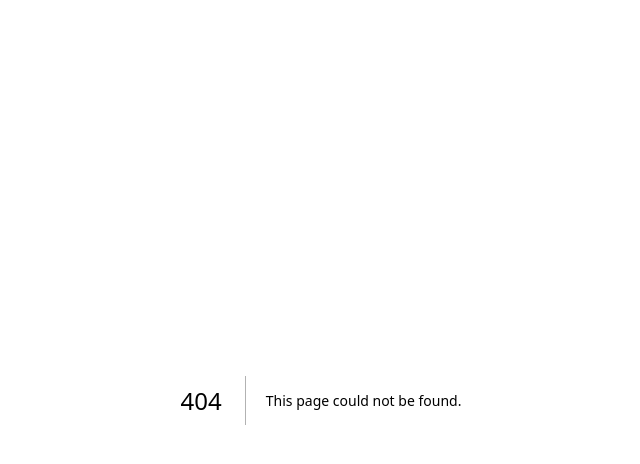
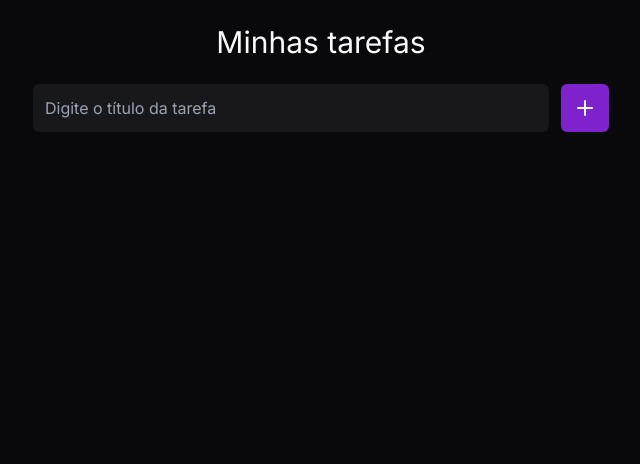
Before and after one commit to KaianDev/jest-next, a Next.js app: page /todos in a window 1280 px wide. Before the commit this address had no page. Shown: the top 464 px of the page, without its empty margins (319-959 px from the left). Built offline with nearby package versions, Linux system fonts and the light colour scheme.

Commit message:
feat: add Todos components

```diff
--- /dev/null
+++ b/app/components/todos.tsx
@@ -0,0 +1,95 @@
+"use client"
+
+import { FormEvent, useState } from "react"
+import { PlusIcon, TrashIcon } from "lucide-react"
+import { v4 as uuid } from "uuid"
+
+interface TodoItem {
+  id: string
+  title: string
+  done: boolean
+}
+
+export const Todos = () => {
+  const [todos, setTodos] = useState<TodoItem[]>([])
+
+  const handleAddNewTodoSubmit = (e: FormEvent<HTMLFormElement>) => {
+    e.preventDefault()
+
+    const formData = new FormData(e.currentTarget)
+    const title = formData.get("title") as string
+
+    if (!title || title.trim() === "") {
+      return
+    }
+
+    setTodos((prev) => {
+      const hasTodoInList = prev.some(
+        (i) => i.title.toLocaleLowerCase() === title.toLocaleLowerCase()
+      )
+
+      if (hasTodoInList) {
+        return prev
+      }
+
+      return [
+        ...prev,
+        {
+          id: uuid(),
+          title: formData.get("title") as string,
+          done: false,
+        },
+      ]
+    })
+
+    e.currentTarget.reset()
+  }
+
+  const handleDeleteTodoItem = (id: string) => {
+    setTodos((prev) => prev.filter((i) => i.id !== id))
+  }
+
+  return (
+    <div className="h-screen w-full bg-zinc-950 text-zinc-50 flex items-center flex-col p-6 gap-6">
+      <h1 className="text-3xl">Minhas tarefas</h1>
+
+      <div className="max-w-xl w-full flex items-center justify-center flex-col">
+        <form
+          onSubmit={handleAddNewTodoSubmit}
+          className="flex items-center justify-center gap-3 w-full">
+          <input
+            type="text"
+            name="title"
+            placeholder="Digite o título da tarefa"
+            className="p-3 bg-zinc-900 rounded-md w-full "
+          />
+          <button
+            type="submit"
+            aria-label="Adicionar tarefa"
+            className="bg-purple-700 h-full aspect-square items-center justify-center flex rounded-md">
+            <PlusIcon size={24} />
+          </button>
+        </form>
+
+        {todos.length > 0 && (
+          <div className="bg-zinc-800 space-y-2 mt-4 w-full max-w-xl rounded-md p-3">
+            {todos.map((item) => (
+              <div
+                key={item.id}
+                className="p-2 bg-zinc-900 rounded-md flex items-center justify-between">
+                <p className="">{item.title}</p>
+
+                <button
+                  onClick={() => handleDeleteTodoItem(item.id)}
+                  type="button"
+                  aria-label={`Apagar tarefa:${item.title}`}>
+                  <TrashIcon size={18} />
+                </button>
+              </div>
+            ))}
+          </div>
+        )}
+      </div>
+    </div>
+  )
+}
--- /dev/null
+++ b/app/todos/page.tsx
@@ -0,0 +1,7 @@
+import { Todos } from "../components/todos"
+
+const TodosPage = () => {
+  return <Todos />
+}
+
+export default TodosPage
```
